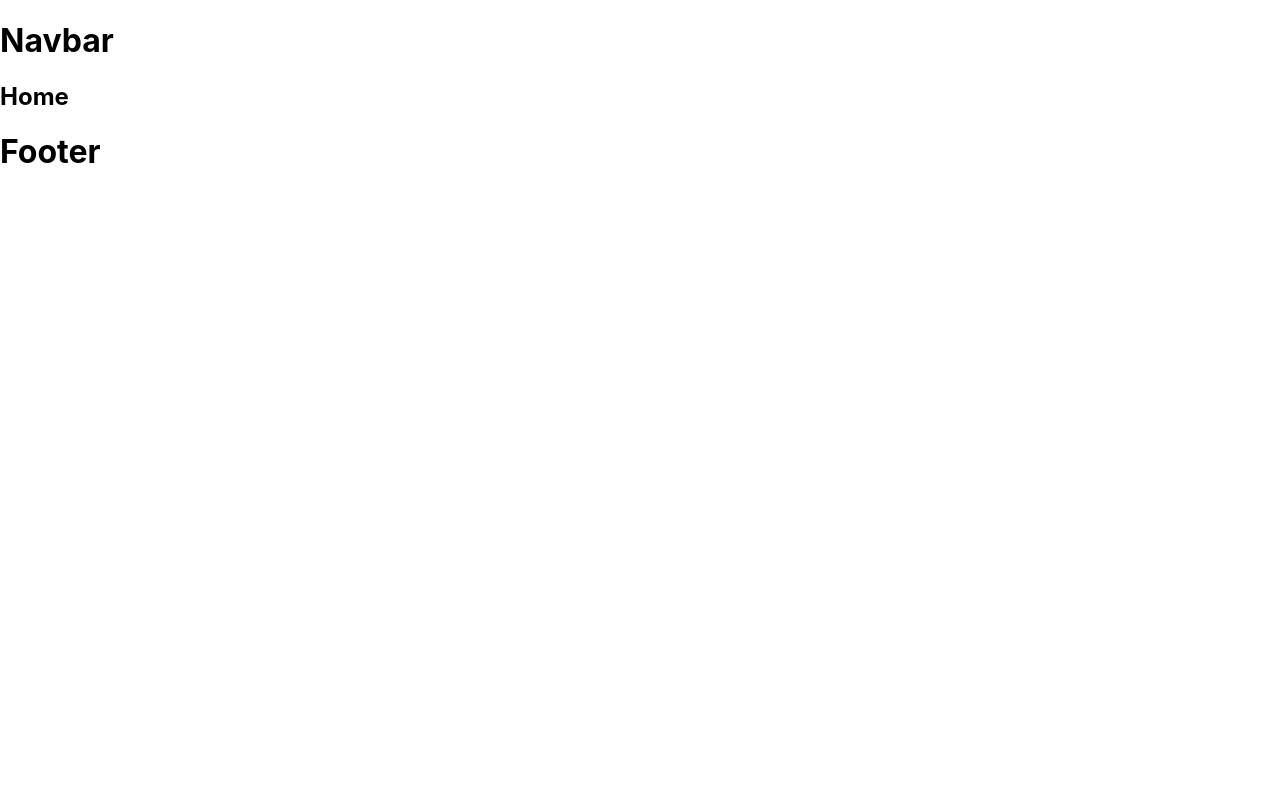
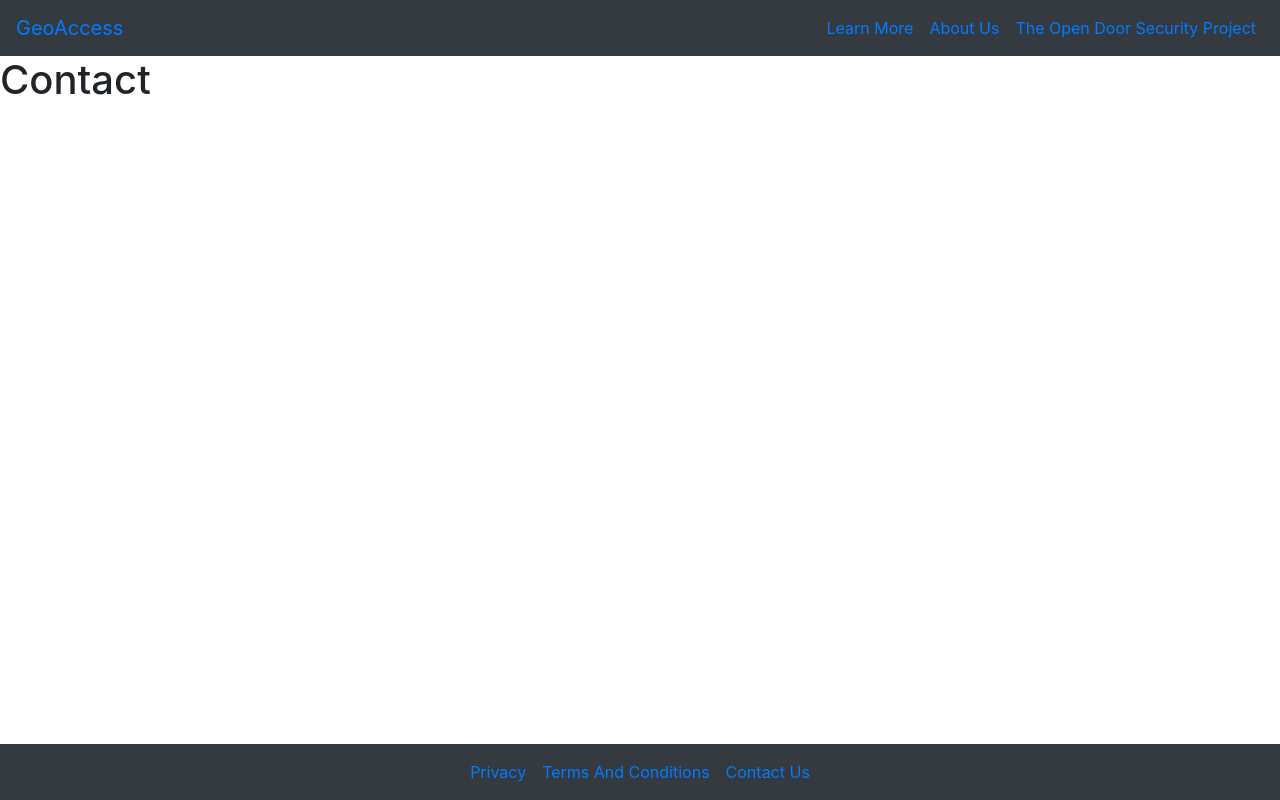
Before and after one commit to twjsanderson/geoLocation-app, a React (Create React App) app: page /contact in a window 1280 px wide. Before the commit this address led to /. Built offline with nearby package versions, Linux system fonts and the light colour scheme.

Commit message:
created nav and footer, hooked up links and basic routing, added contact page

```diff
--- a/src/App.js
+++ b/src/App.js
@@ -1,9 +1,9 @@
 import React, { } from 'react';
 import { BrowserRouter as Router } from 'react-router-dom';
-import routes from './routes';
 
 // components
 import Navbar from './features/navbar';
+import routes from './routes';
 import Footer from './features/footer';
 
 function App() {
--- a/src/features/footer/footer.container.js
+++ b/src/features/footer/footer.container.js
@@ -1,10 +1,33 @@
 import React from 'react'
+import { Nav, Navbar } from 'react-bootstrap';
+import { Link } from 'react-router-dom';
 
 const Footer = () => {
     return (
-        <div>
-            <h1>Footer</h1>
-        </div>
+        <section id="footer">
+             <Navbar fixed="bottom" collapseOnSelect expand="lg" bg="dark" variant="dark">
+                <Navbar.Toggle aria-controls="responsive-navbar-nav" />
+                <Navbar.Collapse id="responsive-navbar-nav">
+                    <Nav className="mx-auto">
+                        <Nav.Link>
+                            <Link to="/privacy">
+                                Privacy
+                            </Link>
+                        </Nav.Link>
+                        <Nav.Link>
+                            <Link to="/termsandconditions">
+                                Terms And Conditions
+                            </Link>
+                        </Nav.Link>
+                        <Nav.Link>
+                            <Link to="/contact">
+                                Contact Us
+                            </Link>
+                        </Nav.Link>
+                    </Nav>
+                </Navbar.Collapse>
+            </Navbar>
+        </section>
     )
 };
 
--- a/src/features/navbar/navbar.container.js
+++ b/src/features/navbar/navbar.container.js
@@ -1,11 +1,39 @@
 import React from 'react'
+import { Nav, Navbar } from 'react-bootstrap';
+import { Link } from 'react-router-dom';
 
-const Navbar = () => {
+const Navagation = () => {
     return (
-        <div>
-            <h1>Navbar</h1>
-        </div>
+        <section id="navbar">
+            <Navbar collapseOnSelect expand="lg" bg="dark" variant="dark">
+                <Navbar.Brand>
+                    <Link to="/">
+                        GeoAccess
+                    </Link>
+                </Navbar.Brand>
+                <Navbar.Toggle aria-controls="responsive-navbar-nav" />
+                <Navbar.Collapse id="responsive-navbar-nav">
+                    <Nav className="ml-auto">
+                        <Nav.Link>
+                            <Link to="/resources">
+                                Learn More
+                            </Link>
+                        </Nav.Link>
+                        <Nav.Link>
+                            <Link to="/about">
+                                About Us
+                            </Link>
+                        </Nav.Link>
+                        <Nav.Link>
+                            <Link to="/project">
+                                The Open Door Security Project
+                            </Link>
+                        </Nav.Link>
+                    </Nav>
+                </Navbar.Collapse>
+            </Navbar>
+        </section>
     )
 };
 
-export default Navbar;
+export default Navagation;
--- a/src/index.js
+++ b/src/index.js
@@ -1,5 +1,6 @@
 import React from 'react';
 import ReactDOM from 'react-dom';
+import '../node_modules/bootstrap/dist/css/bootstrap.min.css';
 import './index.css';
 import App from './App';
 import * as serviceWorker from './serviceWorker';
--- /dev/null
+++ b/src/pages/contact/contact.container.js
@@ -0,0 +1,11 @@
+import React from 'react'
+
+const Contact = () => {
+    return (
+        <div>
+            <h1>Contact</h1>
+        </div>
+    )
+};
+
+export default Contact;
--- /dev/null
+++ b/src/pages/contact/index.js
@@ -0,0 +1 @@
+export { default } from './contact.container.js';
--- /dev/null
+++ b/src/pages/project/index.js
@@ -0,0 +1 @@
+export { default } from './project.container.js'
--- /dev/null
+++ b/src/pages/project/project.container.js
@@ -0,0 +1,11 @@
+import React from 'react'
+
+const Project = () => {
+    return (
+        <div>
+            <h1>The Open Door Security Project</h1>
+        </div>
+    )
+}
+
+export default Project;
--- a/src/routes/routes.js
+++ b/src/routes/routes.js
@@ -5,16 +5,20 @@ import { Route, Switch, Redirect } from 'react-router-dom';
 import Home from '../pages/home';
 import Resources from '../pages/resources';
 import About from '../pages/about';
+import Project from '../pages/project';
 import Privacy from '../pages/privacy';
 import TermsAndConditions from '../pages/termsandconditions';
+import Contact from '../pages/contact';
 
 export default (
     <Switch>
         <Route exact path='/' component={Home} />
         <Route path='/resources' component={Resources} />
         <Route path='/about' component={About} />
+        <Route path='/project' component={Project} />
         <Route path='/privacy' component={Privacy} />
         <Route path='/termsandconditions' component={TermsAndConditions} />
+        <Route path='/contact' component={Contact} />
         <Redirect path='*' to='/' />
     </Switch>
 );
```
